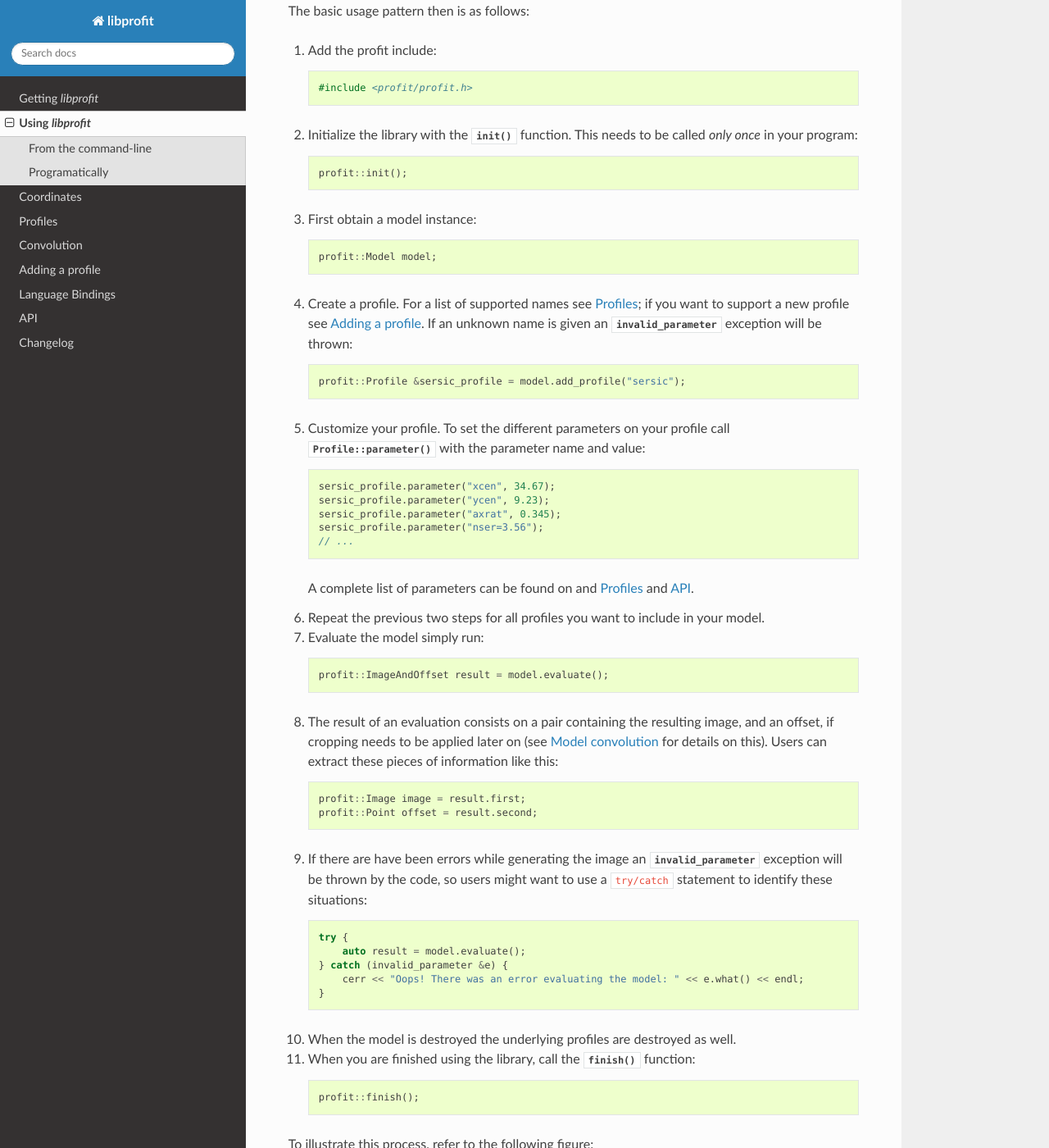
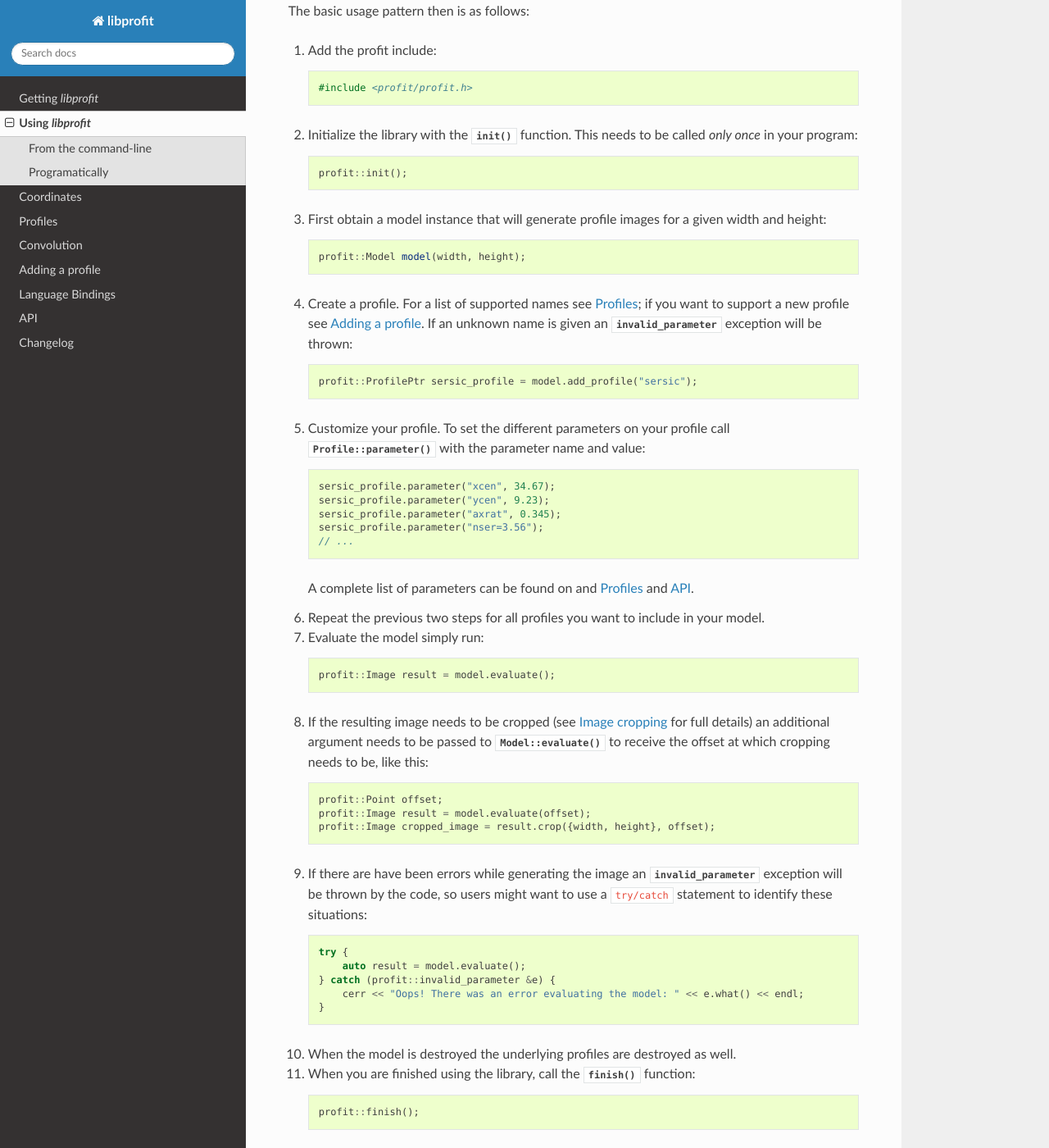
Before and after one commit to ICRAR/libprofit, a Sphinx documentation site: the page built from docs/usage.rst, in a window 1280 px wide and 1400 px high, scrolled down 634 px. Shown: the whole window at 82% size. Built offline with Sphinx 7.4.7 and the Read the Docs theme 2.0.0, drawn with Linux system fonts in a browser that asks for light colours.

Commit message:
Updating usage documentation
This was quite out of date, so let's put it in nice shape.

Signed-off-by: Rodrigo Tobar <rtobar@icrar.org>

```diff
--- a/docs/usage.rst
+++ b/docs/usage.rst
@@ -43,16 +43,17 @@ The basic usage pattern then is as follows:
 
 	 profit::init();
 
-#. First obtain a model instance::
+#. First obtain a model instance that will generate profile images
+   for a given width and height::
 
-	 profit::Model model;
+	 profit::Model model(width, height);
 
 #. Create a profile. For a list of supported names see :doc:`profiles`;
    if you want to support a new profile see :doc:`new_profile`.
    If an unknown name is given an :class:`invalid_parameter` exception will be
    thrown::
 
-	 profit::Profile &sersic_profile = model.add_profile("sersic");
+	 profit::ProfilePtr sersic_profile = model.add_profile("sersic");
 
 #. Customize your profile.
    To set the different parameters on your profile call
@@ -72,16 +73,18 @@ The basic usage pattern then is as follows:
 
 #. Evaluate the model simply run::
 
-	 profit::ImageAndOffset result = model.evaluate();
+	 profit::Image result = model.evaluate();
 
-#. The result of an evaluation consists on a pair
-   containing the resulting image,
-   and an offset, if cropping needs to be applied later on
-   (see :ref:`convolution.model` for details on this).
-   Users can extract these pieces of information like this::
+#. If the resulting image needs to be cropped
+   (see :ref:`convolution.image_cropping` for full details)
+   an additional argument needs to be passed
+   to :func:`Model::evaluate`
+   to receive the offset at which cropping needs to be,
+   like this::
 
-	 profit::Image image = result.first;
-	 profit::Point offset = result.second;
+	 profit::Point offset;
+	 profit::Image result = model.evaluate(offset);
+	 profit::Image cropped_image = result.crop({width, height}, offset);
 
 #. If there are have been errors
    while generating the image
@@ -91,7 +94,7 @@ The basic usage pattern then is as follows:
 
 	 try {
 	     auto result = model.evaluate();
-	 } catch (invalid_parameter &e) {
+	 } catch (profit::invalid_parameter &e) {
 	     cerr << "Oops! There was an error evaluating the model: " << e.what() << endl;
 	 }
 
```
